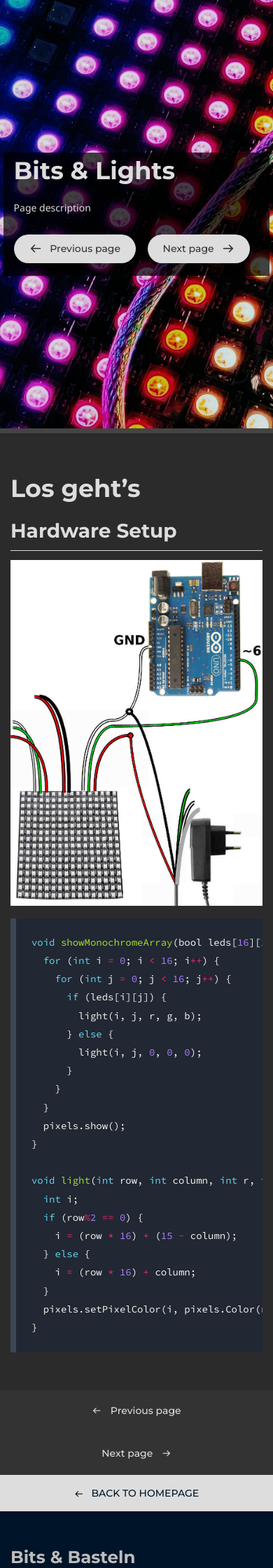
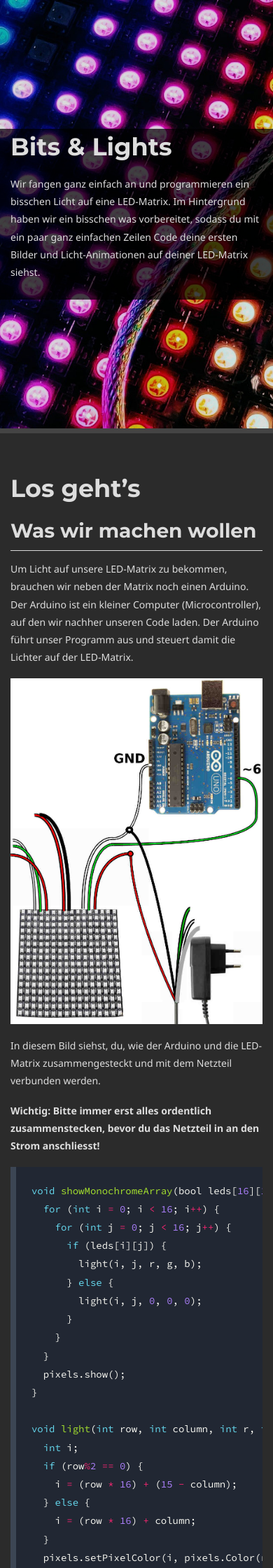
Before and after one commit to bits-und-basteln/bits-und-basteln.github.io, a Jekyll site: the page built from pages/documentation/bits-and-lights/intro/intro.md, in a window 390 px wide. Shown: the top 2240 px of the page at 70% size. Built offline with Jekyll 4.4.1, drawn with Linux system fonts in a browser that asks for light colours; some web fonts are replaced; some of the changed text lies outside the part shown.

Commit message:
Started intro text, responsive css .inline class for images

````diff
--- a/doks-theme/_includes/micro-nav.html
+++ b/doks-theme/_includes/micro-nav.html
@@ -4,7 +4,7 @@
 			<div class="col-xs-12">
 				<a href="{% if jekyll.environment == 'production' %}{{ site.doks.baseurl }}{% endif %}/" class="micro-nav__back">
 					<i class="icon icon--arrow-left"></i>
-					Back to homepage
+					Zurück zur Startseite
 				</a><!-- /.micro-nav__back -->
 			</div><!-- /.col -->
 		</div><!-- /.row -->
--- a/doks-theme/_sass/generic/_base.scss
+++ b/doks-theme/_sass/generic/_base.scss
@@ -107,6 +107,17 @@ img {
 	max-width: 100%;
 	height: auto;
 	vertical-align: top;
+}
+
+img.inline {
+	width: 100%;
+	margin-bottom: 1.25rem;
+
+	@media (min-width: $screen-sm-min) {
+		max-width: 33%;
+		max-height: 33%;
+		margin-right: 1.25rem;
+	}
 }
 
 /* ----- Horizontal rules ----- */
--- a/pages/documentation/bits-and-lights/intro/intro.md
+++ b/pages/documentation/bits-and-lights/intro/intro.md
@@ -6,7 +6,7 @@ comments: false
 
 # Hero section
 title: Bits & Lights
-description: Page description
+description: Wir fangen ganz einfach an und programmieren ein bisschen Licht auf eine LED-Matrix. Im Hintergrund haben wir ein bisschen was vorbereitet, sodass du mit ein paar ganz einfachen Zeilen Code deine ersten Bilder und Licht-Animationen auf deiner LED-Matrix siehst.
 hero_image_url: /pages/documentation/bits-and-lights/intro/rainbow.jpg
 
 # Author box
@@ -21,19 +21,17 @@ micro_nav: true
 
 # Page navigation
 page_nav:
-    prev:
-        content: Previous page
-        url: '#'
-    next:
-        content: Next page
-        url: '#'
 ---
 
 # Los geht's
 
-## Hardware Setup
+## Was wir machen wollen
 
-![alt text](/pages/documentation/bits-and-lights/intro/arduino-led-hardware-setup.jpg "Logo Title Text 1")
+Um Licht auf unsere LED-Matrix zu bekommen, brauchen wir neben der Matrix noch einen Arduino. Der Arduino ist ein kleiner Computer (Microcontroller), auf den wir nachher unseren Code laden. Der Arduino führt unser Programm aus und steuert damit die Lichter auf der LED-Matrix.
+
+<a href="/pages/documentation/bits-and-lights/intro/arduino-led-hardware-setup.jpg" target="_blank"><img src="/pages/documentation/bits-and-lights/intro/arduino-led-hardware-setup.jpg" class="inline" alt="Der Aufbau mit Arduino und LED-Matrix"/></a>In diesem Bild siehst, du, wie der Arduino und die LED-Matrix zusammengesteckt und mit dem Netzteil verbunden werden.
+
+**Wichtig: Bitte immer erst alles ordentlich zusammenstecken, bevor du das Netzteil in an den Strom anschliesst!**
 
 ```c
 void showMonochromeArray(bool leds[16][16], int r, int g, int b) {
````
Also changed, not shown: pages/info/when-and-where.md (deleted, +0 -50 lines), pages/info/beusselstrasse-header.jpg (deleted), pages/info/neue-nachbarschaft-header.jpg (deleted).
